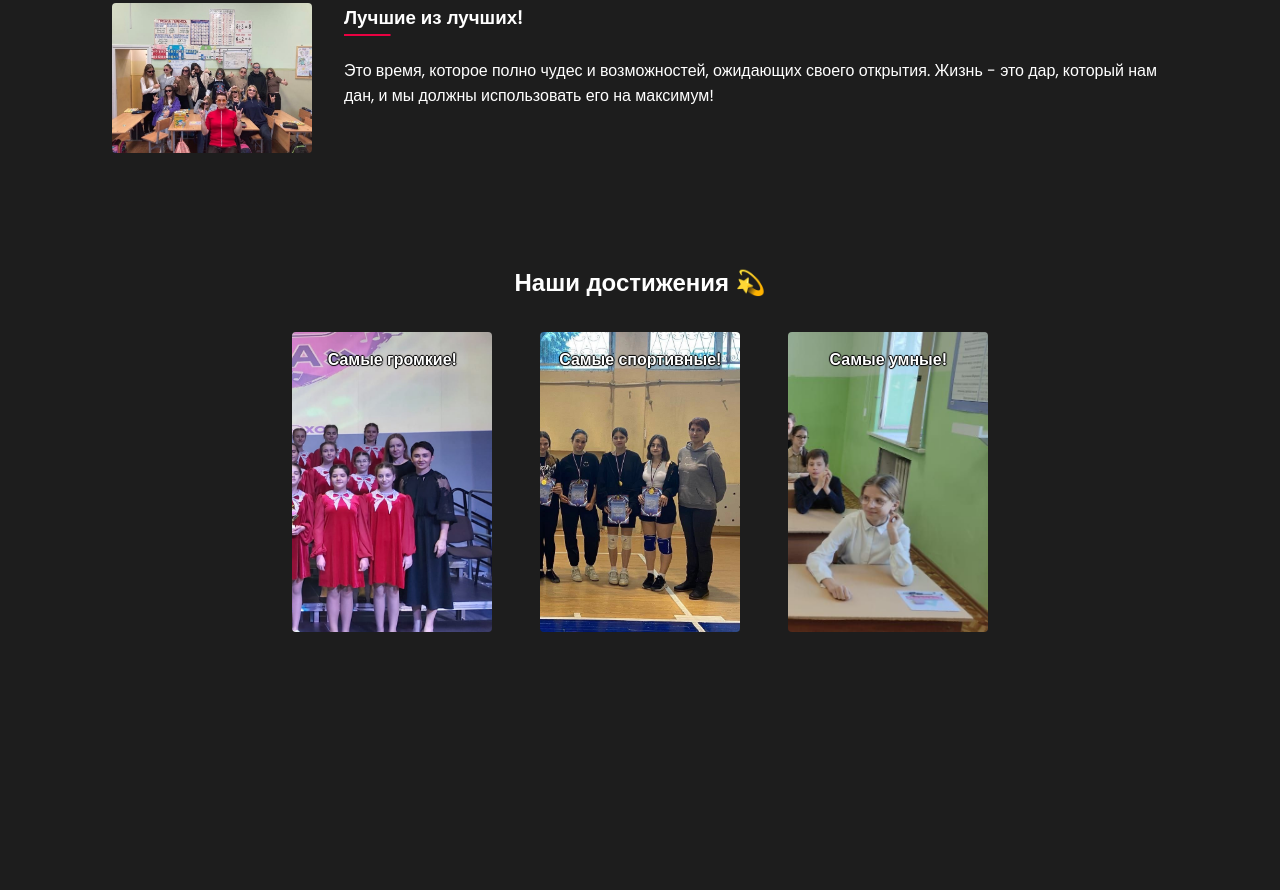
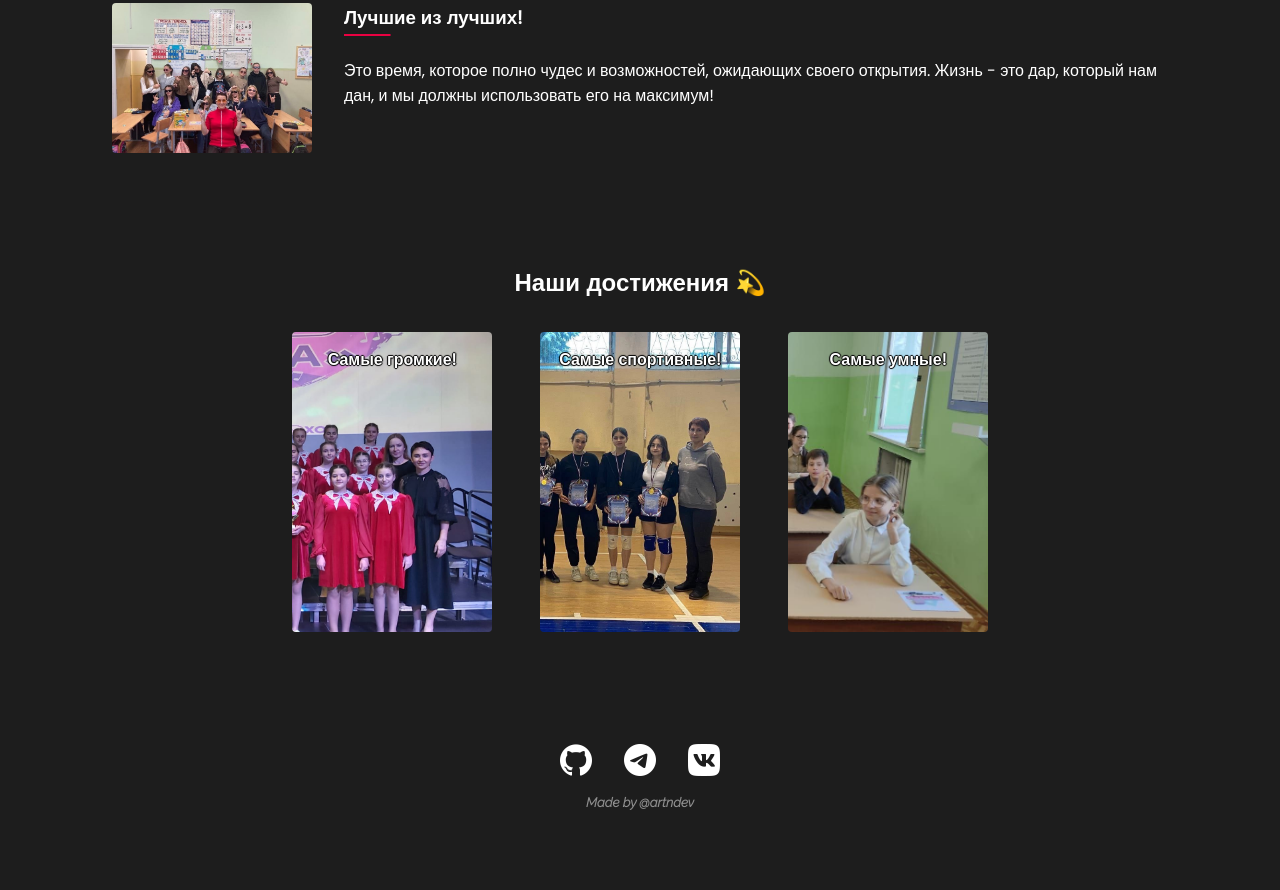
Before and after one commit to artndev/class-site, a website: page public/index.html in a window 1280 px wide. Shown: the part 1133-2023 px from the top of the page. Before the commit the page ends 1877 px from the top, so only its background shows below. Drawn offline with nearby package versions, Linux system fonts and the light colour scheme.

Commit message:
Massive update remarks

```diff
--- a/public/index.html
+++ b/public/index.html
@@ -11,10 +11,9 @@
     <link rel="stylesheet" href="./css/hero.css">
     <link rel="stylesheet" href="./css/about.css">
     <link rel="stylesheet" href="./css/achievements.css">
+    <link rel="stylesheet" href="./css/footer.css">
 </head>
 <body>
-    <div id="smooth-wrapper">
-        <div id="smooth-content">
     <header>
         <nav class="navigation header__wrapper">
             <div class="header__container">
@@ -48,7 +47,7 @@
                     </p>
                 </span>
                 <button class="arrow">
-                             <img src="./img/next-arrow.png" alt="next-arrow">
+                     <img src="./img/next-arrow-without-bg.png" alt="next-arrow">
                 </button>
             </div>
         </section>
@@ -114,8 +113,20 @@
             </div>
         </section>
     </main>
+    <footer>
+        <div class="social__media">
+            <a href="http://" class="social__media-link" target="_blank" rel="noopener noreferrer">
+                <img class="social__media-icon" src="./img/social-media/github.png" alt="">
+            </a>
+            <a href="http://" class="social__media-link" target="_blank" rel="noopener noreferrer">
+                <img class="social__media-icon" src="./img/social-media/telegram.png" alt="">
+            </a>
+            <a href="http://" class="social__media-link" target="_blank" rel="noopener noreferrer">
+                <img class="social__media-icon" src="./img/social-media/vk.png" alt="">
+            </a>
         </div>
-    </div>
+        <h3>Made by @artndev</h3>
+    </footer>
 
     <script src="https://cdnjs.cloudflare.com/ajax/libs/gsap/3.11.4/gsap.min.js"></script>
     <script src="https://cdnjs.cloudflare.com/ajax/libs/gsap/3.11.4/ScrollToPlugin.min.js"></script>
--- a/public/sass/achievements.scss
+++ b/public/sass/achievements.scss
@@ -50,7 +50,7 @@
         font-size: medium;
     }
 
-    .achievements__item-image { transition: all 1s ease-in-out; }
+    .achievements__item-image { transition: all 3s ease-in-out; }
 
     &:hover {
         .achievements__item-image {
--- /dev/null
+++ b/public/sass/footer.scss
@@ -0,0 +1,31 @@
+@import url('https://fonts.googleapis.com/css2?family=Raleway:ital,wght@1,300&display=swap');
+
+
+footer {
+    display: flex;
+    justify-content: center;
+    align-items: center;
+    flex-direction: column;
+    font-family: 'Raleway', sans-serif;
+    color: transparentize(white, 0.5);
+    font-size: 0.7em;
+    gap: 1rem;
+    width: 100%;
+    padding-bottom: 5rem;
+}
+
+.social__media {
+    display: flex;
+    justify-content: center;
+    align-items: center;
+    gap: 2rem;
+}
+
+
+.social__media-icon {
+    width: 2rem;
+    height: 2rem;
+    transition: transform .15s ease-in-out;
+
+    &:hover { transform: scale(.95); }
+}
--- a/public/sass/header.scss
+++ b/public/sass/header.scss
@@ -7,7 +7,7 @@
     color: $secondary-color;
     position: fixed;
     top: 0;
-    z-index: 9999;
+    z-index: 100000;
     width: 100%;
     height: min-content;
     box-shadow: 1px 1px 1px 1px rgba(0, 0, 0, 0.1);
```
Also changed, not shown: public/css/achievements.css, public/css/footer.css (added), public/css/header.css, public/img/next-arrow-without-bg.png (added), public/img/social-media/github.png (added), public/img/social-media/telegram.png (added), public/img/social-media/vk.png (added). Lines whose indentation alone changed are shown as unchanged.
